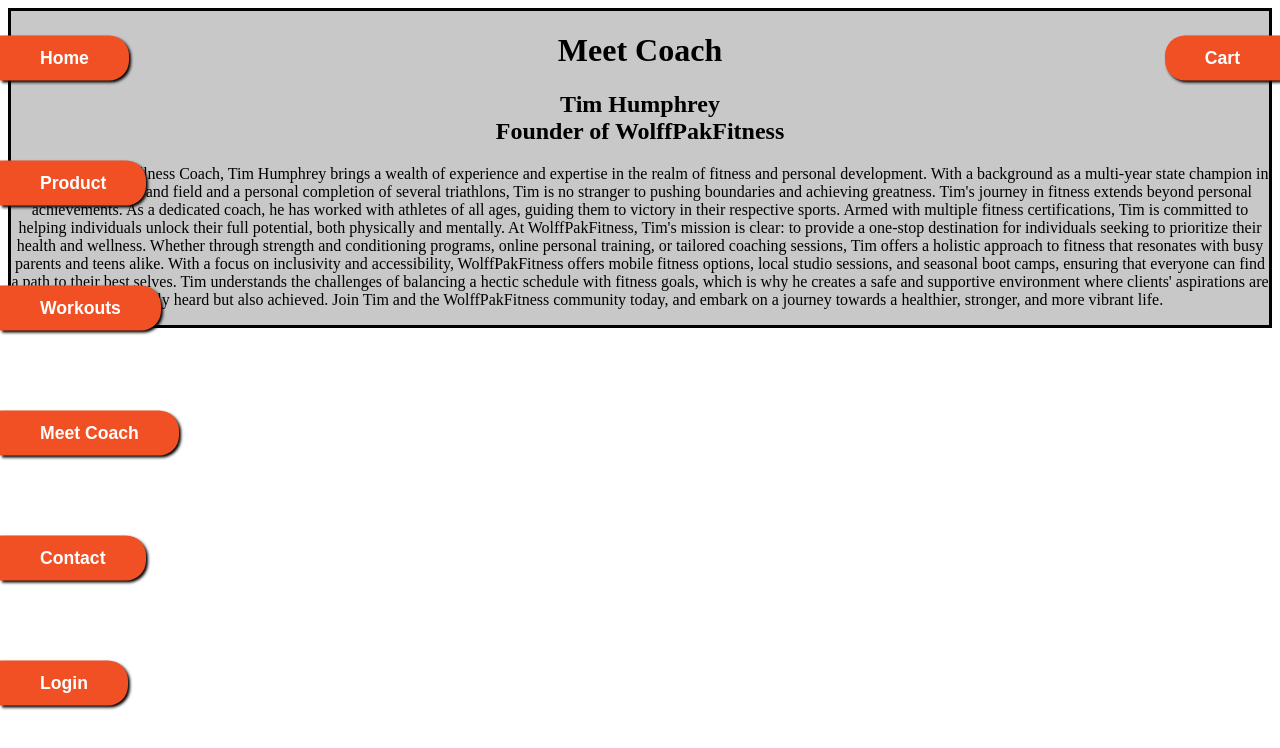
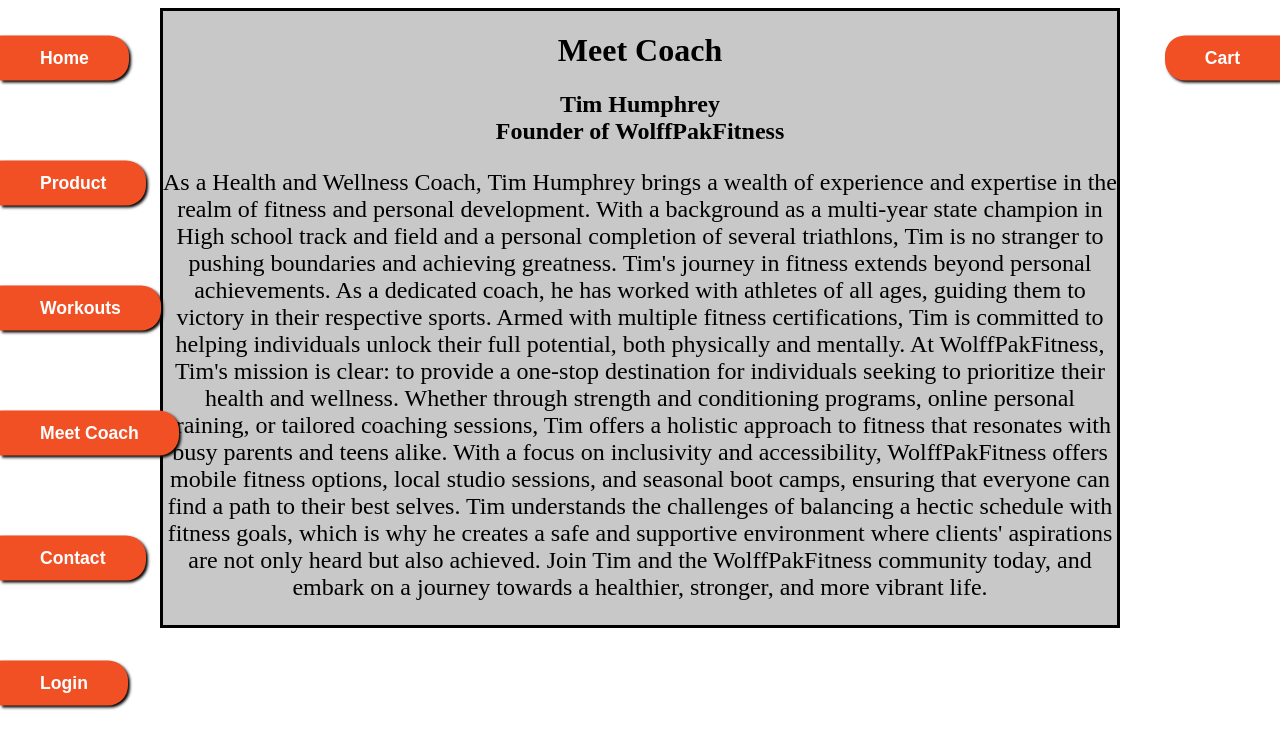
Before and after one commit to DAlbanese5/Wolffpack-fitness, a React (Vite) app in the folder myapp-backend/myapp-frontend/: page /about in a window 1280 px wide. Shown: the top 748 px of the page. Built offline with nearby package versions, Linux system fonts and the light colour scheme.

Commit message:
i dont know what this is commiting but test

```diff
--- a/myapp-backend/myapp-frontend/src/App.css
+++ b/myapp-backend/myapp-frontend/src/App.css
@@ -185,3 +185,18 @@
     cursor: pointer;
     transition: background-color 0.3s ease, transform 0.1s ease-in-out;
 }
+
+
+.workoutcontainer{
+  margin-left: 12%;
+  margin-right: 12%;
+}
+
+.AboutCoachContainer{
+  margin-left: 12%;
+  margin-right: 12%;
+}
+
+.AboutCoachContainer p {
+  font-size: 24px;
+}
--- a/myapp-backend/myapp-frontend/src/components/Login.jsx
+++ b/myapp-backend/myapp-frontend/src/components/Login.jsx
@@ -106,6 +106,7 @@
           <input
             type="email"
             placeholder="Email"
+            className="emailbar"
             value={email}
             onChange={(e) => setEmail(e.target.value)}
           />
@@ -114,6 +115,7 @@
           <input
             type="password"
             placeholder="Password"
+            className="passwordbar"
             value={password}
             onChange={(e) => setPassword(e.target.value)}
           />
```
